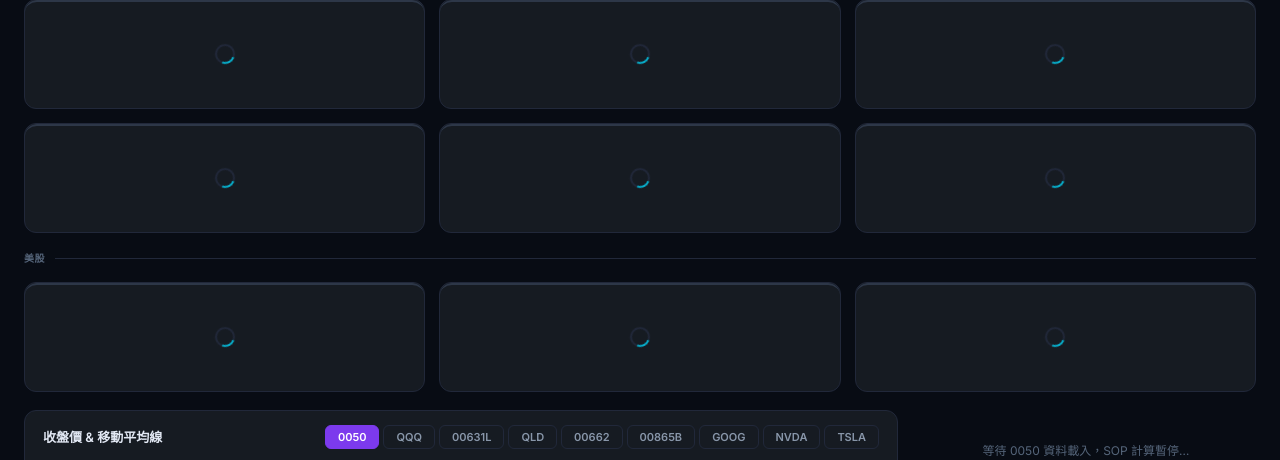
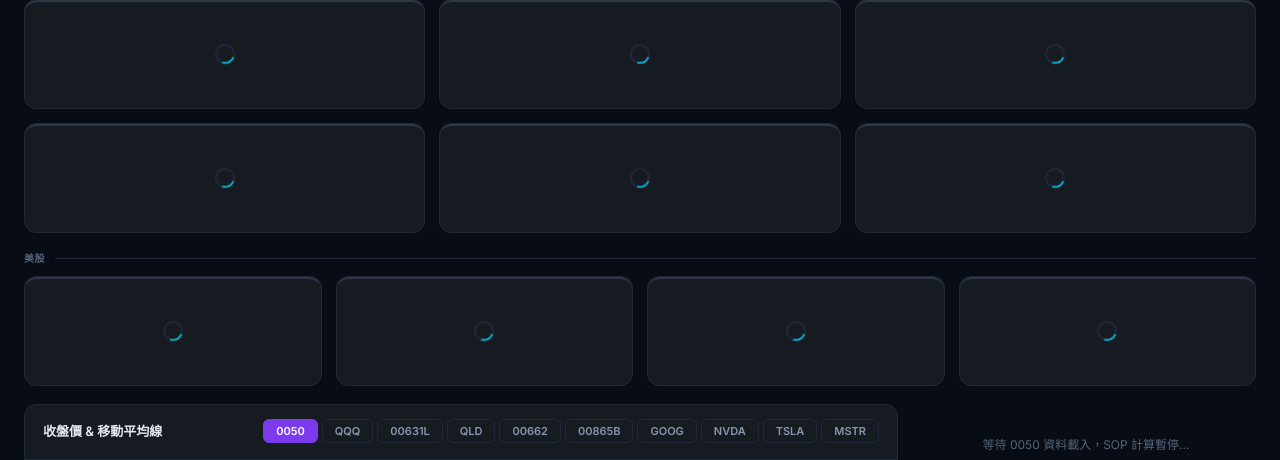
Before and after one commit to eric693/investment_stock, a Flask app: page / in a window 1280 px wide. Shown: the part 99-559 px from the top of the page. Run offline with Flask 3, Linux system fonts and the light colour scheme; data that the repository does not hold is empty.

Commit message:
feat: 新增美股 MSTR (MicroStrategy)，美股區改 4 列網格避免空格
Co-Authored-By: Claude Sonnet 4.6 <noreply@anthropic.com>

```diff
--- a/app.py
+++ b/app.py
@@ -45,6 +45,7 @@ YF_US_SYMBOLS = {
     "GOOG": "GOOG",
     "NVDA": "NVDA",
     "TSLA": "TSLA",
+    "MSTR": "MSTR",
 }
 SYMBOL_NAMES = {
     "0050":   "元大台灣50",
@@ -56,6 +57,7 @@ SYMBOL_NAMES = {
     "GOOG":   "Alphabet (Google)",
     "NVDA":   "NVIDIA",
     "TSLA":   "Tesla",
+    "MSTR":   "MicroStrategy",
 }
 
 # ─── Cache ────────────────────────────────────────────────────────────────────
--- a/templates/index.html
+++ b/templates/index.html
@@ -741,6 +741,7 @@ button { cursor: pointer; font-family: inherit; }
           <button class="ctab"        onclick="switchChart(this,'GOOG')">GOOG</button>
           <button class="ctab"        onclick="switchChart(this,'NVDA')">NVDA</button>
           <button class="ctab"        onclick="switchChart(this,'TSLA')">TSLA</button>
+          <button class="ctab"        onclick="switchChart(this,'MSTR')">MSTR</button>
         </div>
       </div>
       <div class="chart-wrap"><canvas id="priceChart"></canvas></div>
@@ -956,7 +957,7 @@ button { cursor: pointer; font-family: inherit; }
       <span class="settings-lbl">股票代號</span>
       <select class="pf-select" id="pfSym">
         <option>0050</option><option>00631L</option><option>00662</option><option>00865B</option>
-        <option>QQQ</option><option>QLD</option><option>GOOG</option><option>NVDA</option><option>TSLA</option>
+        <option>QQQ</option><option>QLD</option><option>GOOG</option><option>NVDA</option><option>TSLA</option><option>MSTR</option>
       </select>
     </div>
     <div class="settings-row">
@@ -1142,8 +1143,9 @@ const NAMES = {
   '00631L':'台灣50正2', 'QLD':'Ultra QQQ (2x)',
   '00662':'富邦NASDAQ', '00865B':'國泰US短債',
   'GOOG':'Alphabet (Google)', 'NVDA':'NVIDIA', 'TSLA':'Tesla',
+  'MSTR':'MicroStrategy',
 };
-const ORDER = ['0050','QQQ','00631L','QLD','00662','00865B','GOOG','NVDA','TSLA'];
+const ORDER = ['0050','QQQ','00631L','QLD','00662','00865B','GOOG','NVDA','TSLA','MSTR'];
 
 function rsiColor(v) {
   if (v == null) return 'var(--txt2)';
@@ -1186,7 +1188,7 @@ function divBanner(div) {
 }
 
 const TW_ORDER = ['0050','QQQ','00631L','QLD','00662','00865B'];
-const US_ORDER = ['GOOG','NVDA','TSLA'];
+const US_ORDER = ['GOOG','NVDA','TSLA','MSTR'];
 
 function _buildCard(sym, s) {
   if (!s) return `<div class="scard flat" id="card-${sym}"><div class="sk"><div class="spin"></div></div></div>`;
@@ -1261,13 +1263,16 @@ function _buildCard(sym, s) {
 
 function renderStockGrid(stocks) {
   if (!stocks) return;
-  const sep = `<div style="grid-column:1/-1;display:flex;align-items:center;gap:10px;margin:4px 0 2px">
-    <span style="font-size:10px;font-weight:700;letter-spacing:.6px;text-transform:uppercase;color:var(--txt3)">美股</span>
-    <div style="flex:1;height:1px;background:var(--border)"></div>
-  </div>`;
   const twCards = TW_ORDER.map(sym => _buildCard(sym, stocks[sym])).join('');
   const usCards = US_ORDER.map(sym => _buildCard(sym, stocks[sym])).join('');
-  document.getElementById('stockGrid').innerHTML = twCards + sep + usCards;
+  const usSection = `<div style="grid-column:1/-1">
+    <div style="display:flex;align-items:center;gap:10px;margin:4px 0 10px">
+      <span style="font-size:10px;font-weight:700;letter-spacing:.6px;text-transform:uppercase;color:var(--txt3)">美股</span>
+      <div style="flex:1;height:1px;background:var(--border)"></div>
+    </div>
+    <div style="display:grid;grid-template-columns:repeat(4,1fr);gap:14px">${usCards}</div>
+  </div>`;
+  document.getElementById('stockGrid').innerHTML = twCards + usSection;
 }
 
 
```
